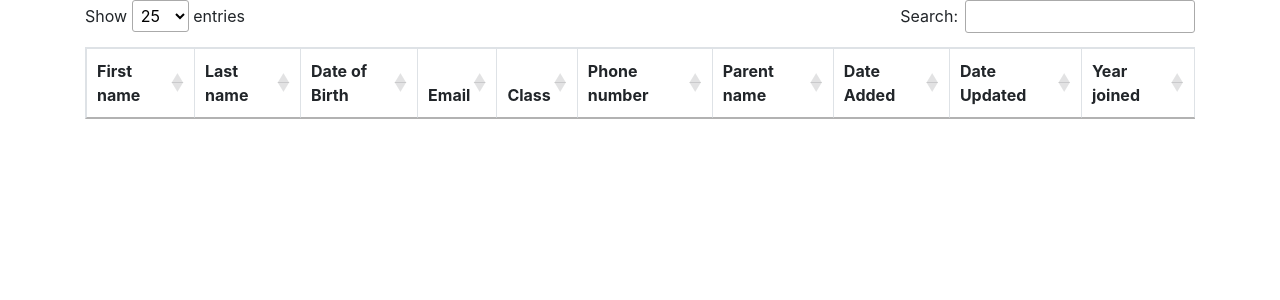
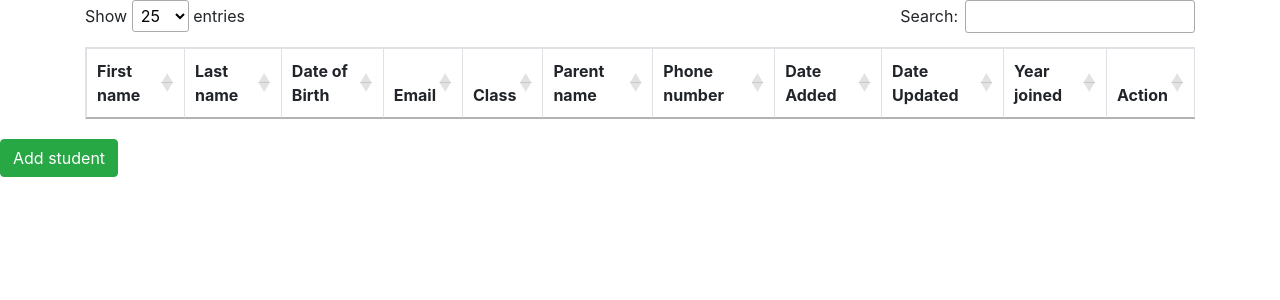
Before and after one commit to ShamlaHameed123/studentDataTable, a Django app: page /home/ in a window 1280 px wide. Shown: the top 300 px of the page. Run offline with Django 3.2, Linux system fonts and the light colour scheme; lists and menus that the app fills with data are empty; some libraries are stand-ins or nearby versions.

Commit message:
modified ajax to include post and delete API calls

```diff
--- a/tableView/tableApp/templates/index.html
+++ b/tableView/tableApp/templates/index.html
@@ -23,11 +23,13 @@
               <th>Date of Birth</th>
               <th>Email</th>
 			  <th>Class</th>
-              <th>Phone number</th>
+
 			  <th>Parent name</th>
+			  <th>Phone number</th>
 			  <th>Date Added</th>
 			  <th>Date Updated</th>
 			  <th>Year joined</th>
+			  <th>Action</th>
             </tr>
           </thead>
         </table>
@@ -42,6 +44,7 @@
 
 
 $(document).ready(function() {
+		var id = "data.Id";
 	$('#student').DataTable({
 			"serverSide": true,
 			"pageLength":25,
@@ -63,10 +66,19 @@ $(document).ready(function() {
 				{"data": "DateAdded"},
 				{"data": "DateUpdated"},
 				{"data": "Year_joined"},
+				{
+            "data": null,
+            "className": "center",
+			"render": function (data, type, row) {
+				console.log(row.Id);
+                 return '<a href="http://localhost:8000/student/api/'+row.Id+'" class="editor_edit">Edit</a> / <a href="http://localhost:8000/student/api/'+row.Id+'/delete" class="editor_remove">Delete</a>'
+		     }
+        }
+	],
+} );
+} );
 
-			],
-	} );
-} );
   </script>
+  <a type="button" class="btn btn-success" href="http://localhost:8000/student/api/create">Add student</a>
 </body>
 </html>
```
Also changed, not shown: README.md.
